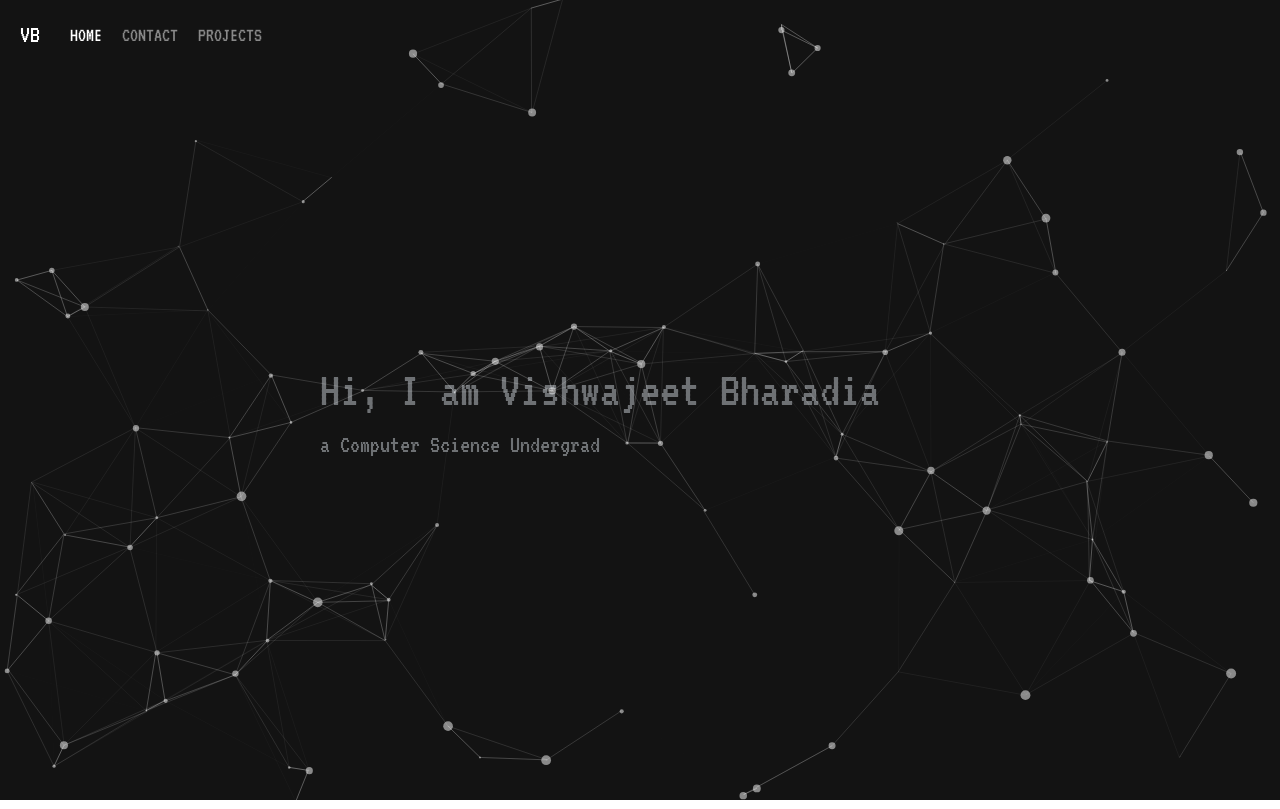
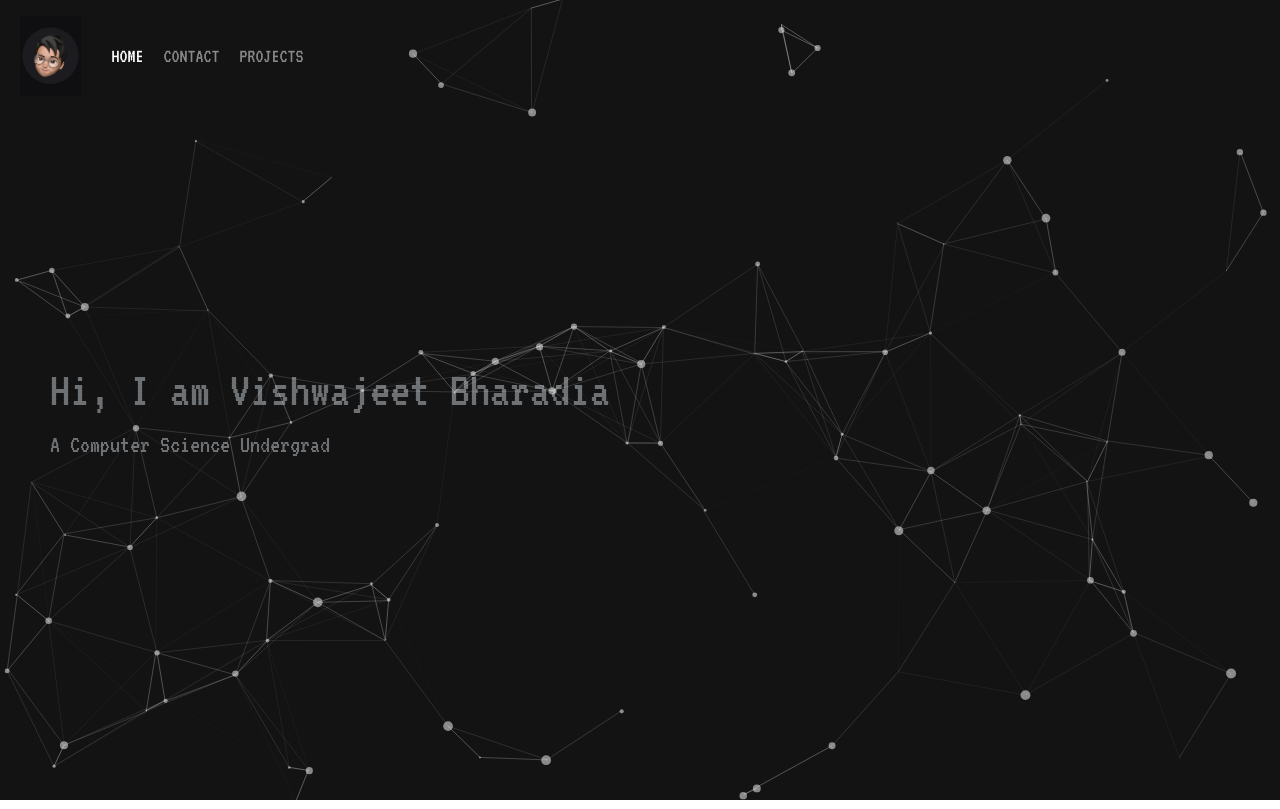
Before and after one commit to Vishwajeet-11/Vishwajeet-111, a plain HTML site: page index.html in a window 1280 px wide. Drawn offline with nearby package versions, Linux system fonts and the light colour scheme.

Commit message:
added logo

```diff
--- a/index.html
+++ b/index.html
@@ -20,7 +20,9 @@
 
   <body>
     <nav id="mainNavbar" class="navbar navbar-dark navbar-expand-md fixed-top">
-      <a href="#" class="navbar-brand">VB </a>
+      <a href="#" class="navbar-brand"
+        ><img src="/Vishwajeet.png" height="80" alt="" />
+      </a>
       <button
         class="navbar-toggler"
         type="button"
@@ -45,7 +47,7 @@
     </nav>
     <div class="details">
       <h2>Hi, I am Vishwajeet Bharadia <br /></h2>
-      <h5>a Computer Science Undergrad</h5>
+      <h5>A Computer Science Undergrad</h5>
     </div>
     <div id="particles-js"></div>
     <script src="/particles.js"></script>
--- a/style.css
+++ b/style.css
@@ -3,6 +3,7 @@
   padding: 0;
   font-family: 'VT323', monospace;
   font-size: 20px;
+  width: auto;
 }
 
 #particles-js{
@@ -13,21 +14,25 @@
 }
 .details{
   margin-top: 45vh;
-  margin-left: 25%;
+  /* margin-left: 25%; */
   position: absolute;
   color: rgba(240, 248, 255, 0.411);
+  margin-left: 50px;
 }
 
 .details h2{
   font-size: 50px;
   font-weight: normal;
+
 }
 .details h5{
   font-weight: lighter;
   font-size: 25px;
+
 }
 
-.details:hover{
-  color: rgb(240, 248, 255);
-  transition: 0.8s;
+.details:hover {
+  color: rgba(240, 248, 255, 0.671);
+  transition: 0.5s;
+  cursor: default;
 }
```
Also changed, not shown: Vishwajeet.png (added).
